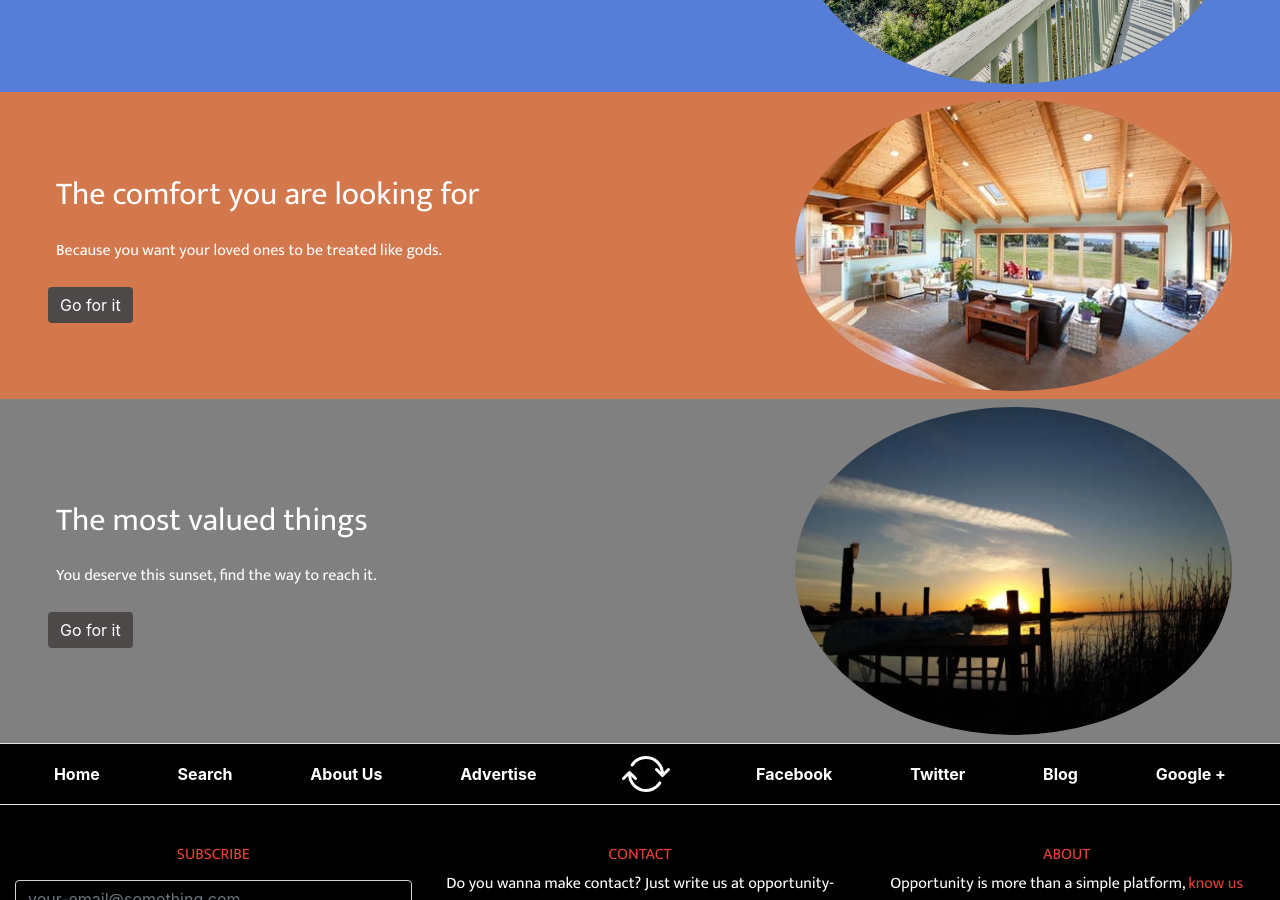
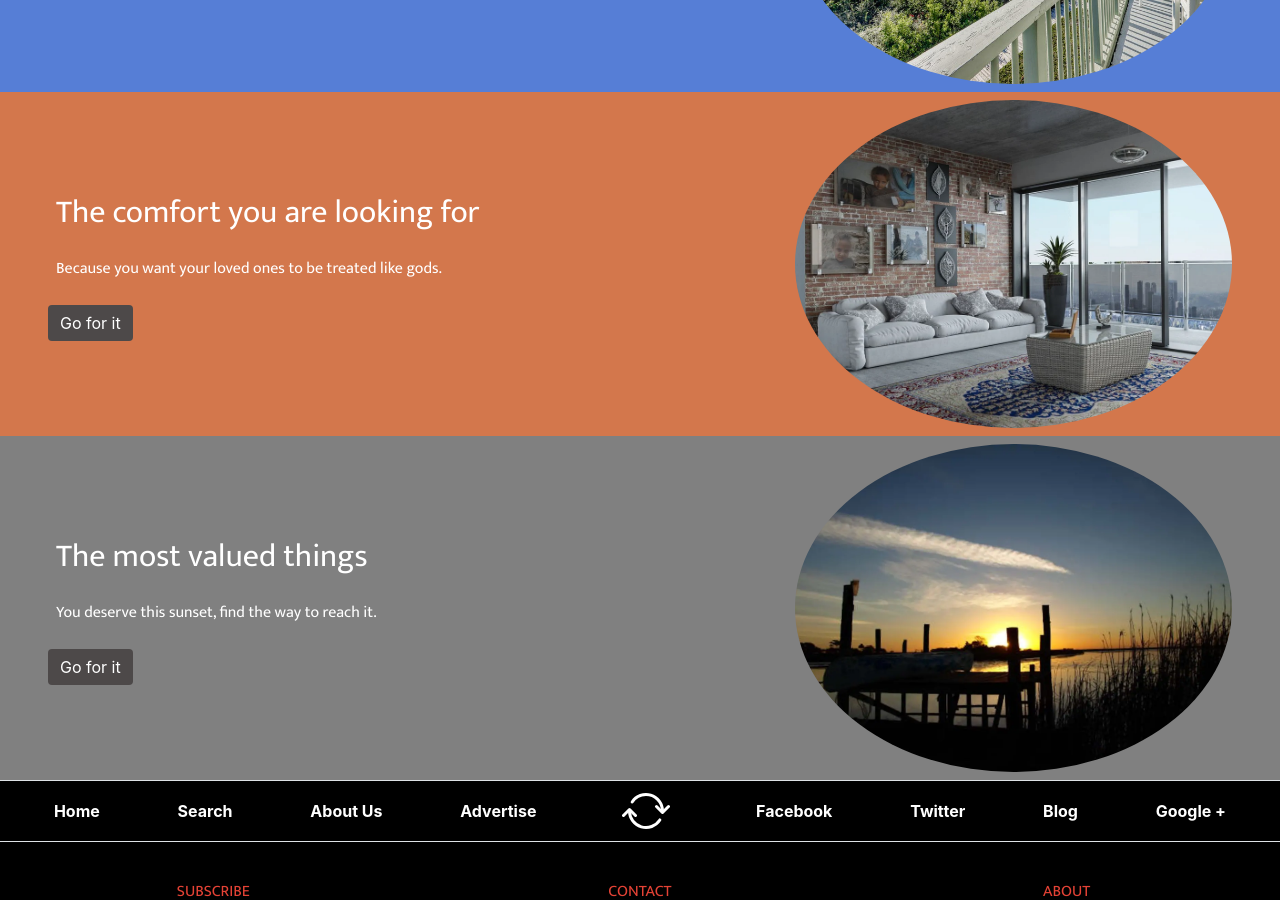
Before and after one commit to epinczinger/capstone, a plain HTML site: page index.html in a window 1280 px wide. Shown: the part 1351-2251 px from the top of the page. Drawn offline with nearby package versions, Linux system fonts and the light colour scheme; a web font is replaced by a local one.

Commit message:
change advertise image

```diff
--- a/index.html
+++ b/index.html
@@ -36,8 +36,8 @@
             d="M8 3a4.995 4.995 0 0 0-4.192 2.273.5.5 0 0 1-.837-.546A6 6 0 0 1 14 8a.5.5 0 0 1-1.001 0 5 5 0 0 0-5-5zM2.5 7.5A.5.5 0 0 1 3 8a5 5 0 0 0 9.192 2.727.5.5 0 1 1 .837.546A6 6 0 0 1 2 8a.5.5 0 0 1 .501-.5z" />
         </svg>Opportunity</a>
       <div class="col-12 text-center  col-md-6 py-2">
-        <a href="searchresults.html" class="px-3 text-white text-decoration-none"><svg class="bi bi-search" width="1em" height="1em"
-            viewBox="0 0 16 16" fill="currentColor" xmlns="http://www.w3.org/2000/svg">
+        <a href="searchresults.html" class="px-3 text-white text-decoration-none"><svg class="bi bi-search" width="1em"
+            height="1em" viewBox="0 0 16 16" fill="currentColor" xmlns="http://www.w3.org/2000/svg">
             <path fill-rule="evenodd"
               d="M10.442 10.442a1 1 0 0 1 1.415 0l3.85 3.85a1 1 0 0 1-1.414 1.415l-3.85-3.85a1 1 0 0 1 0-1.415z" />
             <path fill-rule="evenodd"
@@ -87,8 +87,8 @@
         <button class="btn mb-2  text-white font-weight-bold w-25" type="submit">Search</button>
       </form>
       <form action="#four-steps">
-      <button class="btn m-4 text-white font-weight-bold align-self-center" type="submit">How
-        it works</button></form>
+        <button class="btn m-4 text-white font-weight-bold align-self-center" type="submit">How
+          it works</button></form>
     </div>
 
     <!-- FOUR STEPS SECTION  -->
@@ -127,7 +127,7 @@
         </h2>
         <p class=" p-2">They say nothing heals like sea water. </p>
         <form action="index.html">
-        <button class="btn btn-primary"  type="submit">Go for it</button></form>
+          <button class="btn btn-primary" type="submit">Go for it</button></form>
       </div>
       <div class="col-md-5 col-12 px-5">
         <img class="adds-image img-fluid my-md-auto" src="assets/images/grid1.jpg" alt="Generic placeholder image">
@@ -138,10 +138,10 @@
         <h2 class="adds-heading p-2">The comfort you are looking for </h2>
         <p class=" p-2"> Because you want your loved ones to be treated like gods.</p>
         <form action="index.html">
-        <button class="btn btn-primary"  type="submit">Go for it</button></form>
+          <button class="btn btn-primary" type="submit">Go for it</button></form>
       </div>
       <div class="col-md-5 col-12 px-5">
-        <img class="adds-image img-fluid my-md-auto" src="assets/images/grid2.jpg" alt="Generic placeholder image">
+        <img class="adds-image img-fluid my-md-auto" src="assets/images/grid2.webp" alt="Generic placeholder image">
       </div>
     </div>
     <div class="row adds add3 py-2 ">
@@ -150,7 +150,7 @@
         </h2>
         <p class=" p-2">You deserve this sunset, find the way to reach it.</p>
         <form action="index.html">
-        <button class="btn btn-primary"  type="submit">Go for it</button></form>
+          <button class="btn btn-primary" type="submit">Go for it</button></form>
       </div>
       <div class="col-md-5 col-12  px-5">
         <img class="adds-image img-fluid my-md-auto" src="assets/images/grid3.webp" alt="Generic placeholder image">
```
Also changed, not shown: assets/images/grid2.jpg (deleted), assets/images/grid2.webp (added).
